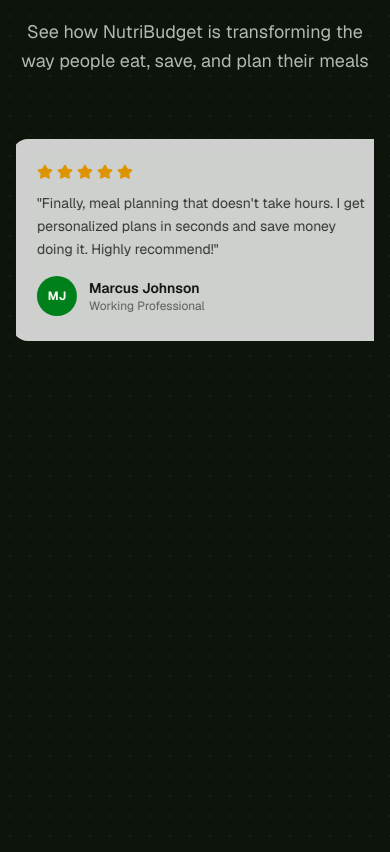
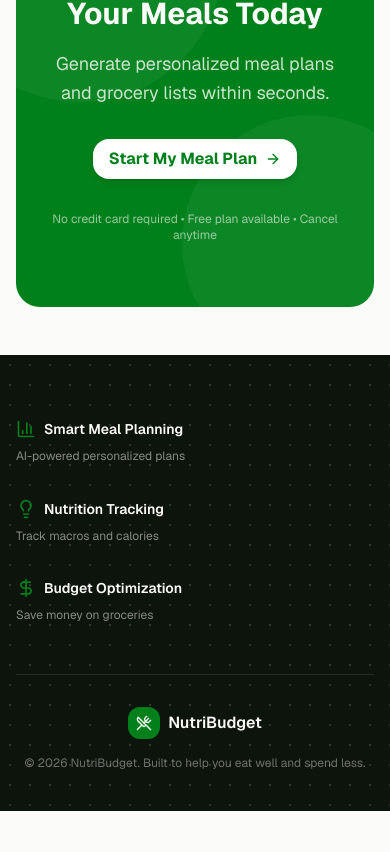
Before and after one commit to Tushar-Bajpai/budget-nutrition-planner, a Next.js app: page / in a window 390 px wide. Shown: the part 8632-9484 px from the top of the page. After the commit the page ends 9443 px from the top, so only its background shows below. Built offline with nearby package versions, Linux system fonts and the light colour scheme.

Commit message:
feat: remove testimonials and add dotted footer pattern
Revert testimonials changes and update footer styling with radial gradient.

Co-authored-by: Tushar Bajpai <186077494+Tushar-Bajpai@users.noreply.github.com>

```diff
--- a/app/page.tsx
+++ b/app/page.tsx
@@ -5,7 +5,6 @@ import { SolutionSection } from "@/components/sections/solution-section";
 import { FeaturesSection } from "@/components/sections/features-section";
 import { HowItWorksSection } from "@/components/sections/how-it-works-section";
 import { BenefitsSection } from "@/components/sections/benefits-section";
-import { TestimonialsSection } from "@/components/sections/testimonials-section";
 import { CtaSection } from "@/components/sections/cta-section";
 import { FooterSection } from "@/components/sections/footer-section";
 
@@ -20,7 +19,6 @@ export default function HomePage() {
         <FeaturesSection />
         <HowItWorksSection />
         <BenefitsSection />
-        <TestimonialsSection />
         <CtaSection />
       </main>
       <FooterSection />
--- a/components/sections/footer-section.tsx
+++ b/components/sections/footer-section.tsx
@@ -9,8 +9,15 @@ const features = [
 
 export function FooterSection() {
   return (
-    <footer className="bg-foreground pt-16 pb-10" aria-label="Footer">
-      <div className="max-w-7xl mx-auto px-4 sm:px-6 lg:px-8">
+    <footer
+      className="bg-foreground pt-16 pb-10 relative"
+      style={{
+        backgroundImage: `radial-gradient(circle, rgba(255,255,255,0.15) 1px, transparent 1px)`,
+        backgroundSize: "20px 20px"
+      }}
+      aria-label="Footer"
+    >
+      <div className="max-w-7xl mx-auto px-4 sm:px-6 lg:px-8 relative z-10">
         {/* Features Grid */}
         <div className="grid sm:grid-cols-3 gap-8 mb-12">
           {features.map(({ icon: Icon, label, description }) => (
--- a/components/sections/testimonials-section.tsx
+++ /dev/null
@@ -1,170 +0,0 @@
-"use client";
-
-import { Star } from "lucide-react";
-
-const testimonials = [
-  {
-    name: "Sarah Chen",
-    role: "Student, Budget-Conscious",
-    avatar: "SC",
-    content: "NutriBudget saved me $150 a month on groceries while eating healthier. The meal plans are delicious and actually fit my budget!",
-    rating: 5,
-  },
-  {
-    name: "Marcus Johnson",
-    role: "Working Professional",
-    avatar: "MJ",
-    content: "Finally, meal planning that doesn't take hours. I get personalized plans in seconds and save money doing it. Highly recommend!",
-    rating: 5,
-  },
-  {
-    name: "Emma Williams",
-    role: "Fitness Enthusiast",
-    avatar: "EW",
-    content: "The macro tracking and personalized nutrition advice is exactly what I needed. Best investment for my health and wallet.",
-    rating: 5,
-  },
-  {
-    name: "David Park",
-    role: "Parent of Two",
-    avatar: "DP",
-    content: "Managing family nutrition on a budget was stressful until NutriBudget. Now I have healthy, affordable meals planned weekly.",
-    rating: 5,
-  },
-  {
-    name: "Lisa Rodriguez",
-    role: "Nutrition Advocate",
-    avatar: "LR",
-    content: "As a dietitian, I appreciate how scientifically sound these meal plans are. It's making healthy eating accessible to everyone.",
-    rating: 5,
-  },
-  {
-    name: "James Mitchell",
-    role: "Small Business Owner",
-    avatar: "JM",
-    content: "Time-saving and money-saving. The automated grocery lists and meal planning have simplified my entire week. Love it!",
-    rating: 5,
-  },
-];
-
-export function TestimonialsSection() {
-  return (
-    <section className="py-20 md:py-28 bg-foreground relative overflow-hidden" aria-label="User testimonials">
-      {/* Dotted background pattern */}
-      <div
-        className="absolute inset-0 opacity-10 pointer-events-none"
-        style={{
-          backgroundImage:
-            "radial-gradient(circle, rgba(255,255,255,0.5) 1px, transparent 1px)",
-          backgroundSize: "20px 20px",
-        }}
-        aria-hidden="true"
-      />
-
-      <div className="max-w-7xl mx-auto px-4 sm:px-6 lg:px-8 relative z-10">
-        {/* Header */}
-        <div className="text-center mb-16">
-          <h2 className="text-3xl sm:text-4xl lg:text-5xl font-bold text-primary-foreground leading-tight text-balance mb-4">
-            Loved by Over 12,000 Users
-          </h2>
-          <p className="text-lg text-primary-foreground/70 leading-relaxed max-w-2xl mx-auto">
-            See how NutriBudget is transforming the way people eat, save, and plan their meals
-          </p>
-        </div>
-
-        {/* Carousel Container */}
-        <div className="space-y-8">
-          {/* Row 1 - Left to Right */}
-          <div className="relative h-80 overflow-hidden">
-            <div className="flex gap-6 animate-carousel-left absolute">
-              {[...testimonials.slice(0, 3), ...testimonials.slice(0, 3)].map((testimonial, idx) => (
-                <div
-                  key={idx}
-                  className="flex-shrink-0 w-96 bg-card/80 backdrop-blur-sm rounded-xl p-6 border border-border/20 hover:border-primary/30 transition-colors duration-300"
-                >
-                  {/* Rating */}
-                  <div className="flex gap-1 mb-3">
-                    {Array.from({ length: testimonial.rating }).map((_, i) => (
-                      <Star
-                        key={i}
-                        className="w-4 h-4 fill-accent text-accent"
-                        aria-hidden="true"
-                      />
-                    ))}
-                  </div>
-
-                  {/* Content */}
-                  <p className="text-sm text-card-foreground/80 leading-relaxed mb-4">
-                    "{testimonial.content}"
-                  </p>
-
-                  {/* Author */}
-                  <div className="flex items-center gap-3">
-                    <div className="w-10 h-10 rounded-full bg-primary flex items-center justify-center">
-                      <span className="text-xs font-bold text-primary-foreground">
-                        {testimonial.avatar}
-                      </span>
-                    </div>
-                    <div>
-                      <p className="text-sm font-semibold text-card-foreground">
-                        {testimonial.name}
-                      </p>
-                      <p className="text-xs text-card-foreground/60">
-                        {testimonial.role}
-                      </p>
-                    </div>
-                  </div>
-                </div>
-              ))}
-            </div>
-          </div>
-
-          {/* Row 2 - Right to Left */}
-          <div className="relative h-80 overflow-hidden">
-            <div className="flex gap-6 animate-carousel-right absolute">
-              {[...testimonials.slice(3, 6), ...testimonials.slice(3, 6)].map((testimonial, idx) => (
-                <div
-                  key={idx}
-                  className="flex-shrink-0 w-96 bg-card/80 backdrop-blur-sm rounded-xl p-6 border border-border/20 hover:border-primary/30 transition-colors duration-300"
-                >
-                  {/* Rating */}
-                  <div className="flex gap-1 mb-3">
-                    {Array.from({ length: testimonial.rating }).map((_, i) => (
-                      <Star
-                        key={i}
-                        className="w-4 h-4 fill-accent text-accent"
-                        aria-hidden="true"
-                      />
-                    ))}
-                  </div>
-
-                  {/* Content */}
-                  <p className="text-sm text-card-foreground/80 leading-relaxed mb-4">
-                    "{testimonial.content}"
-                  </p>
-
-                  {/* Author */}
-                  <div className="flex items-center gap-3">
-                    <div className="w-10 h-10 rounded-full bg-primary flex items-center justify-center">
-                      <span className="text-xs font-bold text-primary-foreground">
-                        {testimonial.avatar}
-                      </span>
-                    </div>
-                    <div>
-                      <p className="text-sm font-semibold text-card-foreground">
-                        {testimonial.name}
-                      </p>
-                      <p className="text-xs text-card-foreground/60">
-                        {testimonial.role}
-                      </p>
-                    </div>
-                  </div>
-                </div>
-              ))}
-            </div>
-          </div>
-        </div>
-      </div>
-    </section>
-  );
-}
```
